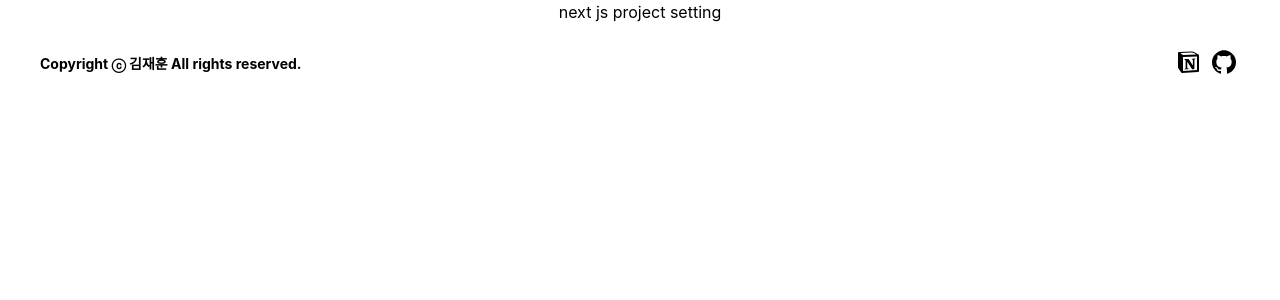
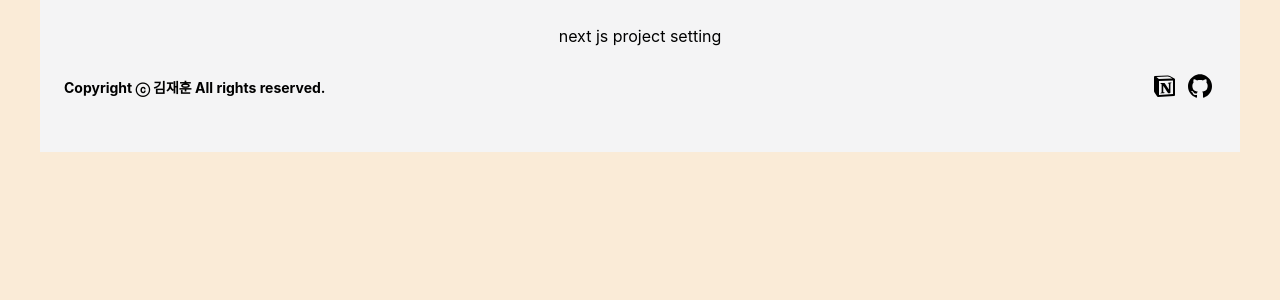
Before and after one commit to kimbackdoo/Study-Full-Stack, a Next.js app in the folder front-end/: page / in a window 1280 px wide. Shown: the top 300 px of the page. Built offline with nearby package versions, Linux system fonts and the light colour scheme.

Commit message:
fix: global 스타일 수정

```diff
--- a/front-end/src/styles/globals.css
+++ b/front-end/src/styles/globals.css
@@ -13,6 +13,12 @@ body {
 body {
     margin: 0 auto;
     width: 1200px;
+    background: #faebd7;
+}
+
+body > div {
+    padding: 24px;
+    background: rgb(244 244 245);
 }
 
 a {
```
